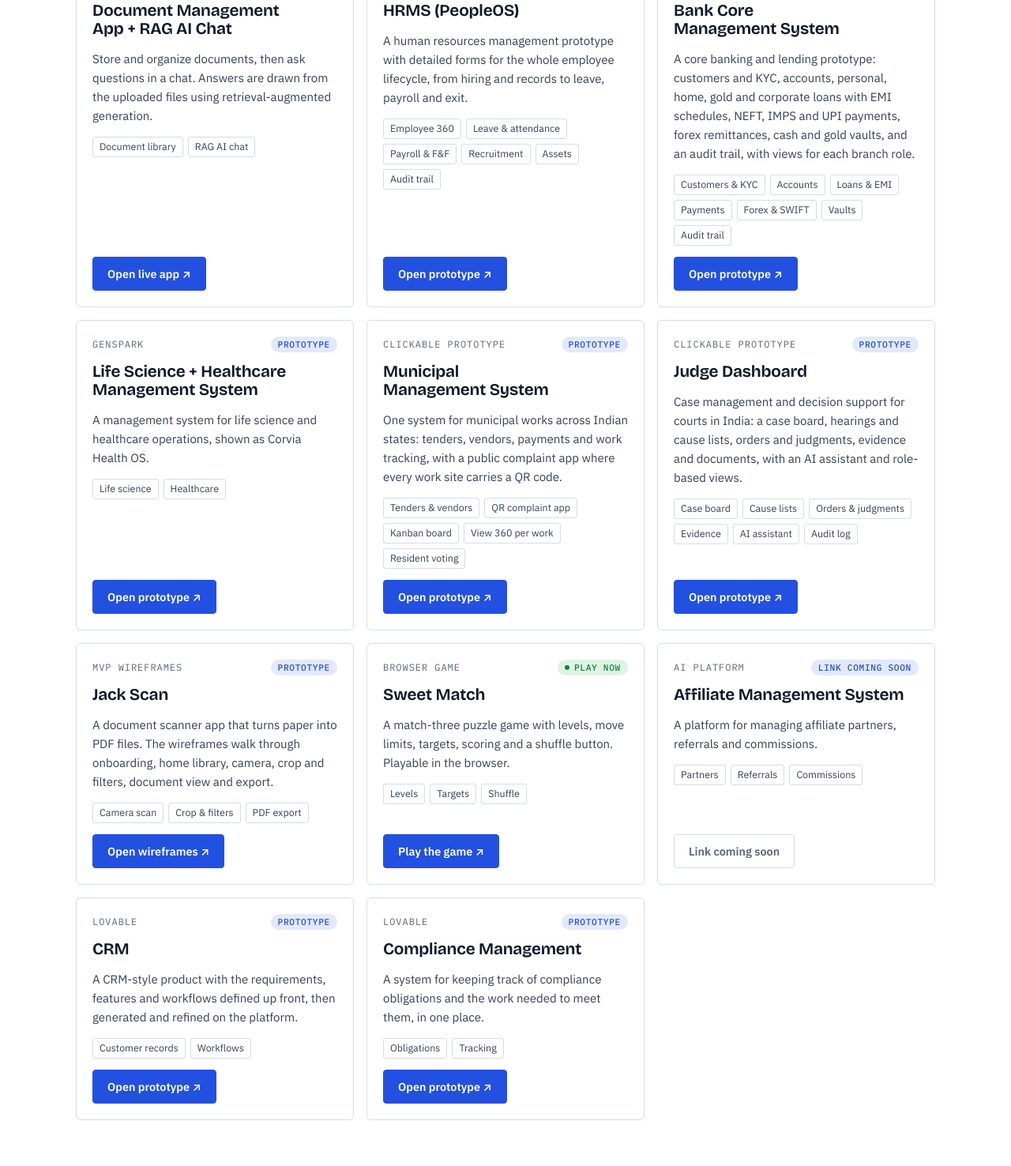
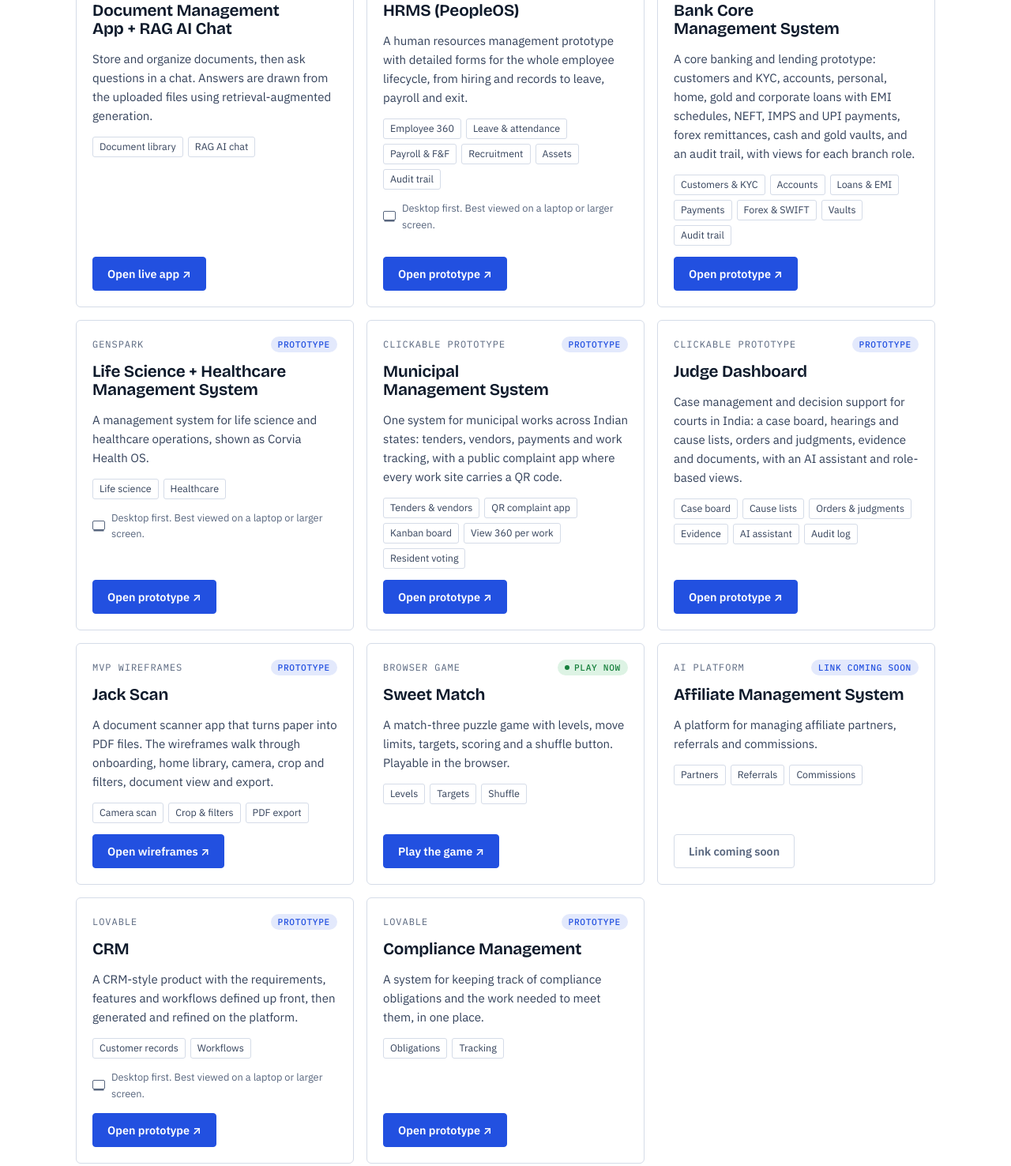
Before and after one commit to vkj9383/portfolio, a plain HTML site: page index.html in a window 1280 px wide. Shown: the part 4997-6473 px from the top of the page at 79% size. Drawn offline with nearby package versions, Linux system fonts and the light colour scheme.

Commit message:
Mark HRMS, Life Science and CRM as desktop first
Co-Authored-By: Claude Sonnet 5.5 <noreply@anthropic.com>
Claude-Session: https://claude.ai/code/session_01Nyey3EifY7snJ3C9YrSdeK

```diff
--- a/index.html
+++ b/index.html
@@ -169,6 +169,8 @@ section { padding-block: clamp(40px, 7vw, 88px); scroll-margin-top: 56px; }
 .feat li { font-size: .78rem; color: var(--ink-2); border: 1px solid var(--line); border-radius: 3px; padding: 2px 8px; }
 .card .btn { margin-top: auto; align-self: flex-start; }
 .card .grow { flex: 1; display: flex; flex-direction: column; gap: 14px; }
+.desk-note { font-size: .8rem !important; color: var(--muted); display: flex; align-items: center; gap: 8px; }
+.desk-note::before { content: ""; flex: 0 0 auto; width: 14px; height: 10px; border: 1.5px solid currentColor; border-radius: 2px; box-shadow: 0 3px 0 -1.5px currentColor; margin-bottom: 3px; }
 .board-note { margin-top: 20px; font-size: .875rem; color: var(--muted); }
 
 
@@ -432,6 +434,7 @@ footer .wrap { display: flex; flex-wrap: wrap; justify-content: space-between; g
             <h3>HRMS (PeopleOS)</h3>
             <p>A human resources management prototype with detailed forms for the whole employee lifecycle, from hiring and records to leave, payroll and exit.</p>
             <ul class="feat"><li>Employee 360</li><li>Leave &amp; attendance</li><li>Payroll &amp; F&amp;F</li><li>Recruitment</li><li>Assets</li><li>Audit trail</li></ul>
+            <p class="desk-note">Desktop first. Best viewed on a laptop or larger screen.</p>
           </div>
           <a class="btn" href="hrms/index.html" target="_blank" rel="noopener">Open prototype ↗</a>
         </article>
@@ -450,6 +453,7 @@ footer .wrap { display: flex; flex-wrap: wrap; justify-content: space-between; g
             <h3>Life Science + Healthcare Management System</h3>
             <p>A management system for life science and healthcare operations, shown as Corvia Health OS.</p>
             <ul class="feat"><li>Life science</li><li>Healthcare</li></ul>
+            <p class="desk-note">Desktop first. Best viewed on a laptop or larger screen.</p>
           </div>
           <a class="btn" href="https://genspark.genspark.site/api/designer2/serve/55c9e314-1572-46c0-847d-130478c86e1f/Corvia%20Health%20OS.html" target="_blank" rel="noopener">Open prototype ↗</a>
         </article>
@@ -504,6 +508,7 @@ footer .wrap { display: flex; flex-wrap: wrap; justify-content: space-between; g
             <h3>CRM</h3>
             <p>A CRM-style product with the requirements, features and workflows defined up front, then generated and refined on the platform.</p>
             <ul class="feat"><li>Customer records</li><li>Workflows</li></ul>
+            <p class="desk-note">Desktop first. Best viewed on a laptop or larger screen.</p>
           </div>
           <a class="btn" href="https://id-preview--f92824a3-0d77-4093-9381-ee0fcf93ce92.lovable.app/" target="_blank" rel="noopener">Open prototype ↗</a>
         </article>
```
